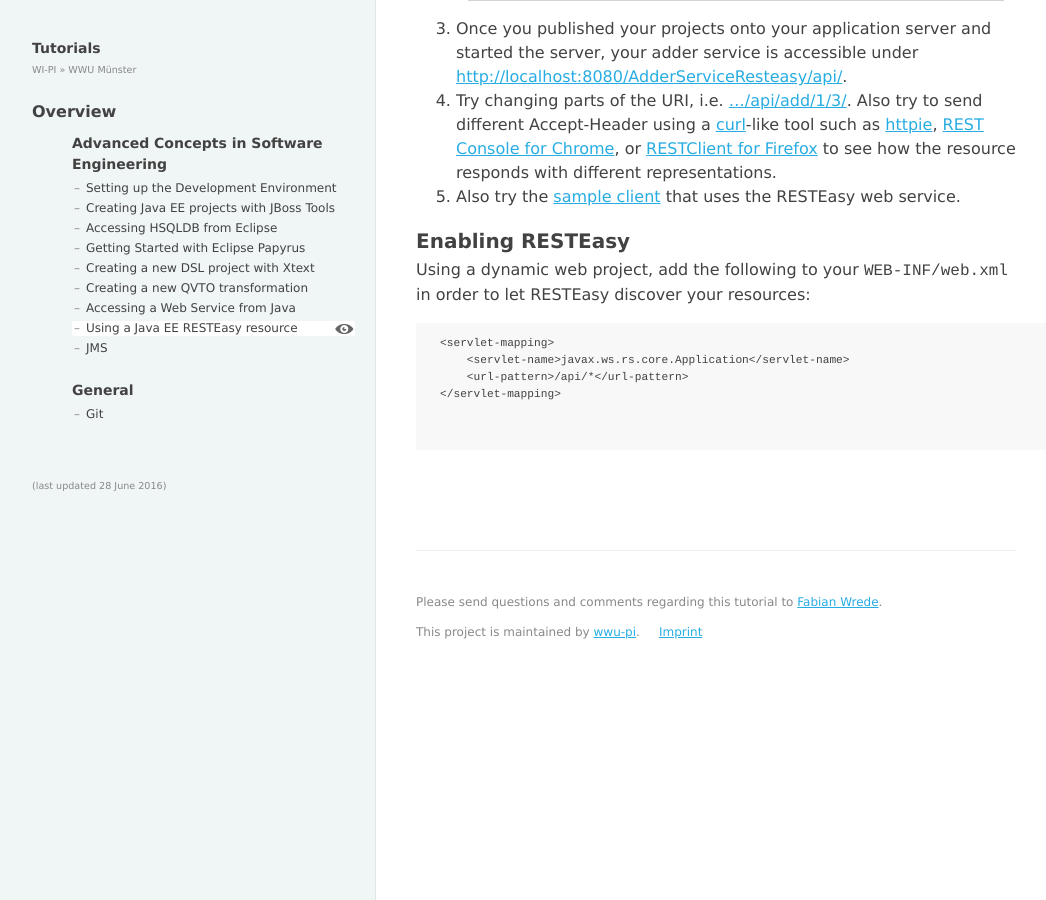
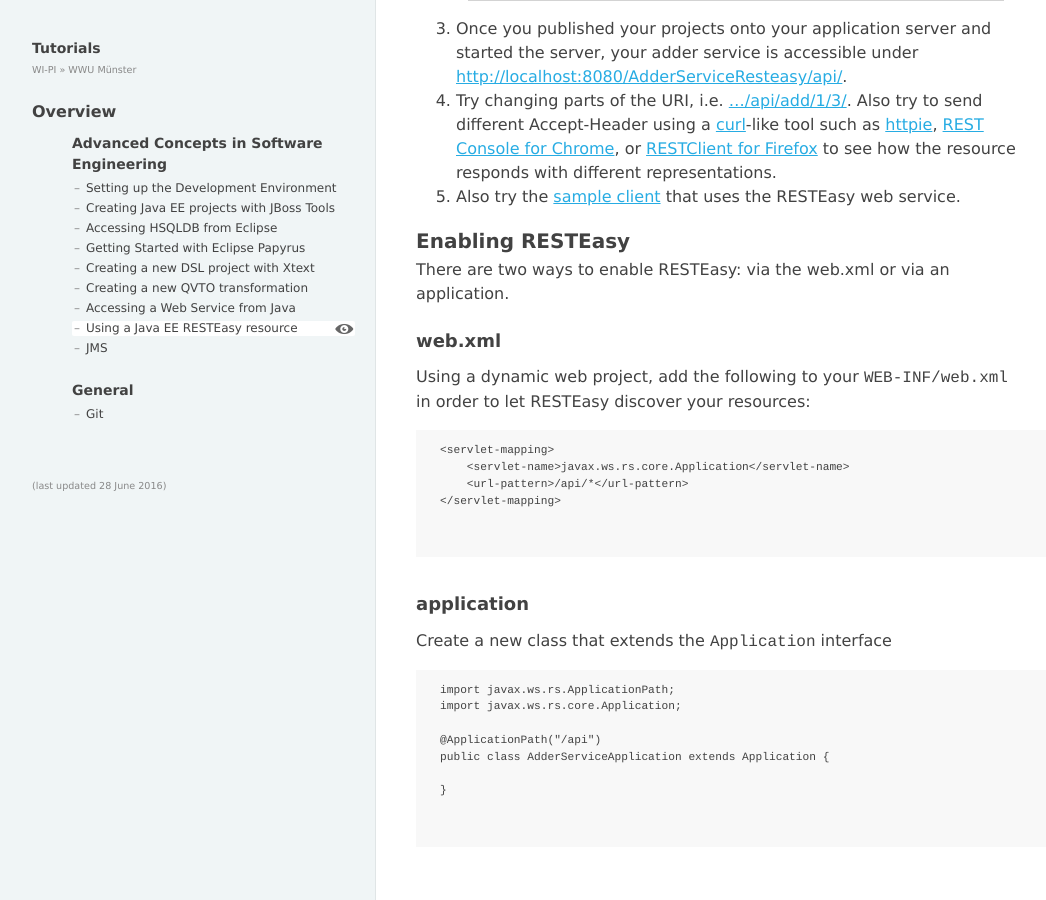
Before and after one commit to wwu-pi/tutorials, a Jekyll site: the page built from lectures/acse/080_tutorial_ws_resteasy.md, in a window 1280 px wide and 900 px high, scrolled down 749 px. Shown: the whole window, without its empty margins (8-1054 px from the left). Built offline with Jekyll 4.4.1, drawn with Linux system fonts in a browser that asks for light colours; some of the changed text lies outside the part shown.

Commit message:
add application alternative for restful ws

````diff
--- a/lectures/acse/080_tutorial_ws_resteasy.md
+++ b/lectures/acse/080_tutorial_ws_resteasy.md
@@ -7,8 +7,8 @@ title: Using a Java EE RESTEasy resource
 
 This tutorial will show how to import a Java EE RESTEasy application using the example of a simple adder application. It allows you to quickly get started with Eclipse and RESTEasy.
 
-1. Download the [adder service application source files](https://github.com/wwu-pi/resteasy-example/archive/master.zip) ([Project on GitHub](https://github.com/wwu-pi/resteasy-example)) to a temporary folder.
-1. Import the archive as described in the [basic Java EE tutorial](020_tutorial_jboss_project.html#import).
+1. Download or clone the adder service application source files ([Project on GitHub](https://github.com/wwu-pi/resteasy-example)) to a temporary folder.
+1. Import the project as described in the [basic Java EE tutorial](020_tutorial_jboss_project.html#import).
 
     ![RESTEasy project in Eclipse](images/resteasy_project.png)
     Imported Project *AdderServiceResteasy*
@@ -18,9 +18,26 @@ This tutorial will show how to import a Java EE RESTEasy application using the e
 1. Also try the <a href="http://localhost:8080/AdderClientResteasy/index.xhtml">sample client</a> that uses the RESTEasy web service.
 
 ### Enabling RESTEasy
+There are two ways to enable RESTEasy: via the web.xml or via an application.
+
+#### web.xml
 Using a dynamic web project, add the following to your `WEB-INF/web.xml` in order to let RESTEasy discover your resources:
 
     <servlet-mapping>
         <servlet-name>javax.ws.rs.core.Application</servlet-name>
         <url-pattern>/api/*</url-pattern>
     </servlet-mapping>
+
+
+#### application
+Create a new class that extends the `Application` interface
+
+```
+import javax.ws.rs.ApplicationPath;
+import javax.ws.rs.core.Application;
+
+@ApplicationPath("/api")
+public class AdderServiceApplication extends Application {
+
+}
+```
````
